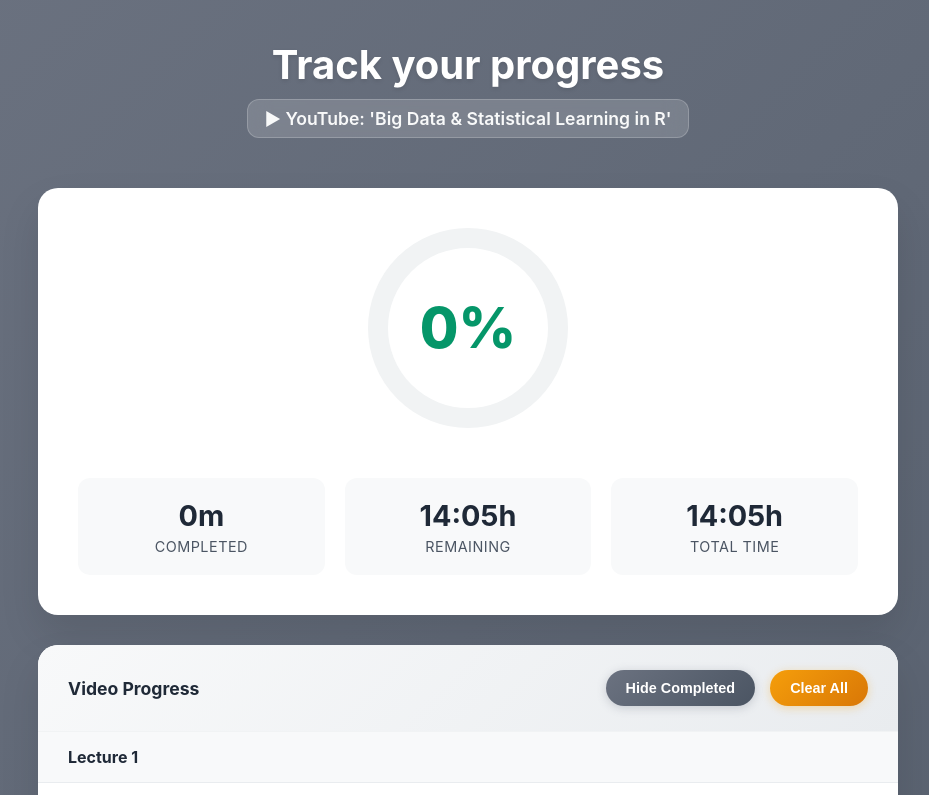
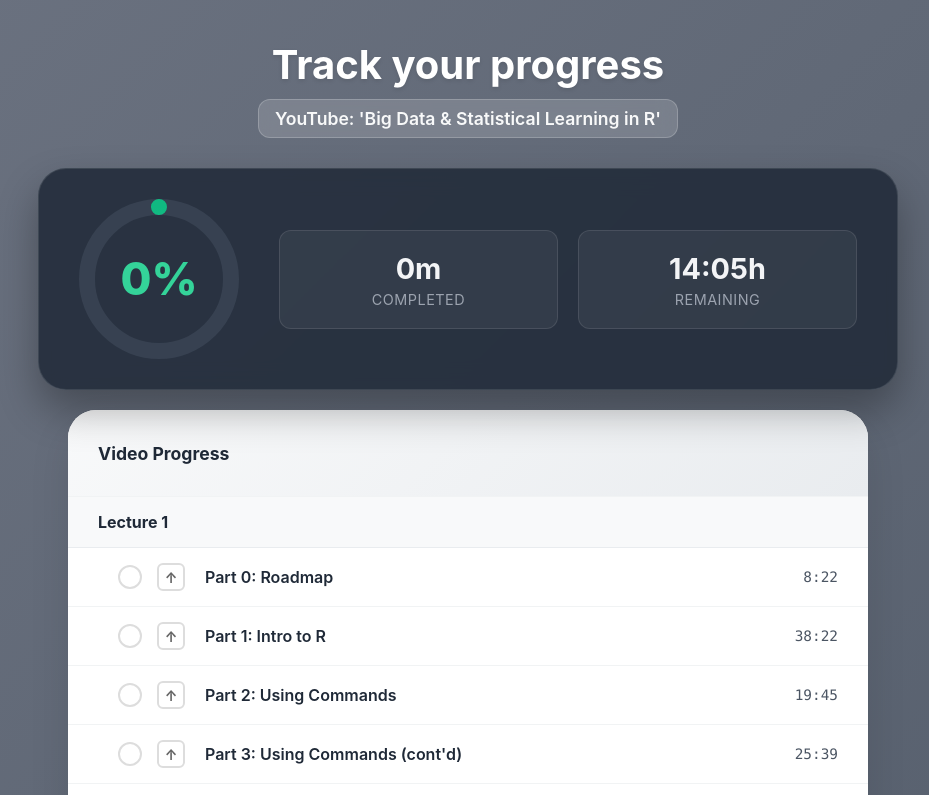
Before and after one commit to thel-01/video-progress-tracker, a plain HTML site: page index.html in a window 1280 px wide. Shown: the top 795 px of the page, without its empty margins (172-1101 px from the left). Drawn offline with Linux system fonts and the light colour scheme.

Commit message:
Update index.html
UI overhaul + transparency

```diff
--- a/index.html
+++ b/index.html
@@ -21,12 +21,15 @@
         .container {
             max-width: 900px;
             margin: 0 auto;
-            padding: 40px 20px;
+            padding: 40px 20px 20px;
+            min-height: 100vh;
+            display: flex;
+            flex-direction: column;
         }
 
         .header {
             text-align: center;
-            margin-bottom: 50px;
+            margin-bottom: 30px;
         }
 
         .title {
@@ -63,47 +66,51 @@
         }
 
         .progress-section {
-            background: white;
-            border-radius: 20px;
-            padding: 40px;
-            box-shadow: 0 20px 40px rgba(0,0,0,0.1);
-            margin-bottom: 30px;
+            background: rgba(31, 41, 55, 0.85);
+            backdrop-filter: blur(12px) saturate(120%);
+            border-radius: 28px;
+            padding: 30px 40px;
+            box-shadow: 0 20px 40px rgba(0,0,0,0.3);
+            border: 1px solid rgba(255, 255, 255, 0.1);
+            margin-bottom: 20px;
+            position: sticky;
+            top: 20px;
+            z-index: 100;
         }
 
         .progress-container {
-            text-align: center;
-            margin-bottom: 30px;
             display: flex;
-            flex-direction: column;
             align-items: center;
+            justify-content: space-between;
+            gap: 40px;
         }
 
         .progress-ring-container {
             position: relative;
-            width: 200px;
-            height: 200px;
-            margin-bottom: 20px;
+            width: 160px;
+            height: 160px;
+            flex-shrink: 0;
         }
 
         .progress-ring {
             transform: rotate(-90deg);
-            width: 200px;
-            height: 200px;
+            width: 160px;
+            height: 160px;
         }
 
         .progress-ring-bg {
             fill: transparent;
-            stroke: #f1f3f4;
-            stroke-width: 20;
+            stroke: #374151;
+            stroke-width: 16;
         }
 
         .progress-ring-fill {
             fill: transparent;
             stroke: url(#progressGradient);
-            stroke-width: 20;
+            stroke-width: 16;
             stroke-linecap: round;
-            stroke-dasharray: 565.48;
-            stroke-dashoffset: 565.48;
+            stroke-dasharray: 452.39;
+            stroke-dashoffset: 452.39;
             transition: stroke-dashoffset 0.8s cubic-bezier(0.4, 0, 0.2, 1);
         }
 
@@ -112,45 +119,54 @@
             top: 50%;
             left: 50%;
             transform: translate(-50%, -50%);
-            font-size: 3.5rem;
+            font-size: 2.8rem;
             font-weight: 800;
-            color: #059669;
+            color: #34d399;
             margin: 0;
+            transition: all 0.15s cubic-bezier(0.42, 0, 0.58, 1);
         }
 
         .stats {
             display: grid;
-            grid-template-columns: 1fr 1fr 1fr;
+            grid-template-columns: 1fr 1fr;
             gap: 20px;
-            margin-top: 30px;
+            flex: 1;
         }
 
         .stat {
             text-align: center;
             padding: 20px;
-            background: #f8f9fa;
+            background: rgba(255, 255, 255, 0.05);
             border-radius: 12px;
+            border: 1px solid rgba(255, 255, 255, 0.1);
         }
 
         .stat-number {
             font-size: 1.8rem;
             font-weight: 700;
-            color: #1f2937;
+            color: #f3f4f6;
             margin-bottom: 5px;
+            transition: all 0.15s cubic-bezier(0.42, 0, 0.58, 1);
         }
 
         .stat-label {
             font-size: 0.9rem;
-            color: #4b5563;
+            color: #9ca3af;
             text-transform: uppercase;
             letter-spacing: 0.5px;
         }
 
         .video-list {
             background: white;
-            border-radius: 20px;
+            border-radius: 28px;
             overflow: hidden;
             box-shadow: 0 20px 40px rgba(0,0,0,0.1);
+            flex: 1;
+            display: flex;
+            flex-direction: column;
+            margin-bottom: 40px;
+            margin-left: 30px;
+            margin-right: 30px;
         }
 
         .list-header {
@@ -160,11 +176,26 @@
             display: flex;
             justify-content: space-between;
             align-items: center;
+            position: sticky;
+            top: 0;
+            z-index: 10;
+        }
+
+        .video-list-content {
+            overflow-y: auto;
+            flex: 1;
         }
 
         .header-buttons {
             display: flex;
             gap: 15px;
+            opacity: 1;
+            transition: opacity 0.3s ease;
+        }
+
+        .header-buttons.hidden {
+            opacity: 0;
+            pointer-events: none;
         }
 
         .hide-completed-btn {
@@ -243,7 +274,13 @@
             align-items: center;
             padding: 15px 30px 15px 50px;
             border-bottom: 1px solid #f1f3f4;
-            transition: all 0.3s ease;
+            max-height: 200px;
+            opacity: 1;
+            overflow: hidden;
+            transition: max-height 0.25s cubic-bezier(0.42, 0, 0.58, 1),
+                        opacity 0.25s cubic-bezier(0.42, 0, 0.58, 1),
+                        padding 0.25s cubic-bezier(0.42, 0, 0.58, 1),
+                        margin 0.25s cubic-bezier(0.42, 0, 0.58, 1);
         }
 
         .video-item:last-child {
@@ -259,7 +296,13 @@
         }
 
         .video-item.hidden {
-            display: none;
+            max-height: 0;
+            opacity: 0;
+            padding-top: 0;
+            padding-bottom: 0;
+            margin-top: 0;
+            margin-bottom: 0;
+            border-bottom-width: 0;
         }
 
         .video-controls {
@@ -368,20 +411,61 @@
 
         @media (max-width: 768px) {
             .container {
+                padding: 20px 10px;
+            }
+
+            .progress-section {
                 padding: 20px 15px;
+                margin-left: 10px;
+                margin-right: 10px;
             }
 
             .title {
                 font-size: 2rem;
             }
 
+            .progress-container {
+                flex-direction: column;
+                gap: 20px;
+            }
+
+            .progress-ring-container {
+                width: 120px;
+                height: 120px;
+            }
+
+            .progress-ring {
+                width: 120px;
+                height: 120px;
+            }
+
+            .progress-ring-bg {
+                cx: 60;
+                cy: 60;
+                r: 52;
+            }
+
+            .progress-ring-fill {
+                cx: 60;
+                cy: 60;
+                r: 52;
+                stroke-dasharray: 326.73;
+                stroke-dashoffset: 326.73;
+            }
+
             .percentage {
-                font-size: 3rem;
+                font-size: 2.2rem;
             }
 
             .stats {
                 grid-template-columns: 1fr;
+                width: 100%;
                 gap: 15px;
+            }
+
+            .video-list {
+                margin-left: 20px;
+                margin-right: 20px;
             }
 
             .video-item {
@@ -400,7 +484,7 @@
     <div class="container">
         <div class="header">
             <h1 class="title">Track your progress</h1>
-            <p class="subtitle"><a href="https://www.youtube.com/playlist?list=PLiP3SpUod5Blbuy0UZwjiE8uip2yQaBCz" target="_blank" class="youtube-link">▶ YouTube: 'Big Data & Statistical Learning in R'</a></p>
+            <p class="subtitle"><a href="https://www.youtube.com/playlist?list=PLiP3SpUod5Blbuy0UZwjiE8uip2yQaBCz" target="_blank" class="youtube-link">YouTube: 'Big Data & Statistical Learning in R'</a></p>
         </div>
 
         <div class="progress-section">
@@ -409,15 +493,14 @@
                     <svg class="progress-ring">
                         <defs>
                             <linearGradient id="progressGradient" x1="0%" y1="0%" x2="100%" y2="0%">
-                                <stop offset="0%" style="stop-color:#10b981"/>
-                                <stop offset="100%" style="stop-color:#059669"/>
+                                <stop offset="0%" style="stop-color:#34d399"/>
+                                <stop offset="100%" style="stop-color:#10b981"/>
                             </linearGradient>
                         </defs>
-                        <circle class="progress-ring-bg" cx="100" cy="100" r="90"/>
-                        <circle class="progress-ring-fill" id="progressRing" cx="100" cy="100" r="90"/>
+                        <circle class="progress-ring-bg" cx="80" cy="80" r="72"/>
+                        <circle class="progress-ring-fill" id="progressRing" cx="80" cy="80" r="72"/>
                     </svg>
                     <span class="percentage" id="percentage">0%</span>
-                </div>
                 </div>
 
                 <div class="stats">
@@ -429,9 +512,6 @@
                         <div class="stat-number" id="remainingTime">14:05h</div>
                         <div class="stat-label">Remaining</div>
                     </div>
-                <div class="stat">
-                    <div class="stat-number" id="totalTime">14:05h</div>
-                    <div class="stat-label">Total Time</div>
                 </div>
             </div>
         </div>
@@ -445,6 +525,7 @@
                 </div>
             </div>
 
+            <div class="video-list-content">
             <div class="lecture-section" data-lecture="1">Lecture 1</div>
             <div class="video-item" data-index="0" data-lecture="1">
                 <div class="video-controls">
@@ -742,6 +823,7 @@
             </div>
             </div>
         </div>
+    </div>
 
     <script>
         const totalVideos = 24;
@@ -783,6 +865,7 @@
         const videoListEl = document.getElementById('videoList');
         const clearAllBtnEl = document.getElementById('clearAllBtn');
         const hideCompletedBtnEl = document.getElementById('hideCompletedBtn');
+        const headerButtonsEl = document.querySelector('.header-buttons');
         const videoItems = document.querySelectorAll('.video-item');
         const lectureSections = document.querySelectorAll('.lecture-section');
 
@@ -798,6 +881,9 @@
 
         // Load saved progress
         loadProgress();
+
+        // Initialize button visibility
+        updateButtonVisibility();
 
         // Hide completed toggle
         hideCompletedBtnEl.addEventListener('click', () => {
@@ -856,6 +942,14 @@
             });
         }
 
+        function updateButtonVisibility() {
+            if (completedVideos > 0) {
+                headerButtonsEl.classList.remove('hidden');
+            } else {
+                headerButtonsEl.classList.add('hidden');
+            }
+        }
+
         function updateVideoVisibility() {
             videoItems.forEach((item, index) => {
                 if (hideCompleted && completedState[index]) {
@@ -893,6 +987,7 @@
             updateProgress();
             updateVideoVisibility();
             updateLectureStatus();
+            updateButtonVisibility();
             saveProgress();
         }
 
@@ -914,6 +1009,7 @@
             updateProgress();
             updateVideoVisibility();
             updateLectureStatus();
+            updateButtonVisibility();
             saveProgress();
         }
 
@@ -936,7 +1032,58 @@
             updateProgress();
             updateVideoVisibility();
             updateLectureStatus();
+            updateButtonVisibility();
             saveProgress();
+        }
+
+        function animateNumber(element, targetValue, isPercentage = false) {
+            const currentText = element.textContent;
+            const currentValue = isPercentage
+                ? parseInt(currentText)
+                : parseTimeToSeconds(currentText);
+            const target = isPercentage ? targetValue : targetValue;
+
+            const duration = 150; // ms
+            const steps = 10;
+            const stepDuration = duration / steps;
+            const increment = (target - currentValue) / steps;
+
+            let current = currentValue;
+            let step = 0;
+
+            const timer = setInterval(() => {
+                step++;
+                current += increment;
+
+                if (step >= steps) {
+                    clearInterval(timer);
+                    if (isPercentage) {
+                        element.textContent = `${Math.round(target)}%`;
+                    } else {
+                        element.textContent = secondsToTime(Math.round(target));
+                    }
+                } else {
+                    if (isPercentage) {
+                        element.textContent = `${Math.round(current)}%`;
+                    } else {
+                        element.textContent = secondsToTime(Math.round(current));
+                    }
+                }
+            }, stepDuration);
+        }
+
+        function parseTimeToSeconds(timeStr) {
+            // Parse formats like "2:15h" or "45m"
+            if (timeStr.includes('h')) {
+                const parts = timeStr.replace('h', '').split(':');
+                if (parts.length === 2) {
+                    return parseInt(parts[0]) * 3600 + parseInt(parts[1]) * 60;
+                }
+                return parseInt(parts[0]) * 3600;
+            } else if (timeStr.includes('m')) {
+                return parseInt(timeStr.replace('m', '')) * 60;
+            }
+            return 0;
         }
 
         function updateProgress() {
@@ -953,17 +1100,19 @@
             const totalSeconds = videoDurations.reduce((sum, duration) => sum + duration, 0);
             const remainingSeconds = totalSeconds - completedSeconds;
 
-            // Update percentage text
-            percentageEl.textContent = `${percentage}%`;
+            // Animate percentage
+            animateNumber(percentageEl, percentage, true);
 
             // Update progress ring
-            const circumference = 2 * Math.PI * 90; // 2πr where r=90
+            const circumference = window.innerWidth <= 768
+                ? 2 * Math.PI * 52  // Mobile: r=52
+                : 2 * Math.PI * 72; // Desktop: r=72
             const offset = circumference - (percentage / 100) * circumference;
             progressRingEl.style.strokeDashoffset = offset;
 
-            // Update time stats
-            completedTimeEl.textContent = secondsToTime(completedSeconds);
-            remainingTimeEl.textContent = secondsToTime(remainingSeconds);
+            // Animate time stats
+            animateNumber(completedTimeEl, completedSeconds, false);
+            animateNumber(remainingTimeEl, remainingSeconds, false);
         }
 
         function saveProgress() {
@@ -1001,6 +1150,7 @@
             }
             updateProgress();
             updateLectureStatus();
+            updateButtonVisibility();
         }
     </script>
 </body>
```
Lines whose indentation alone changed are shown as unchanged.
